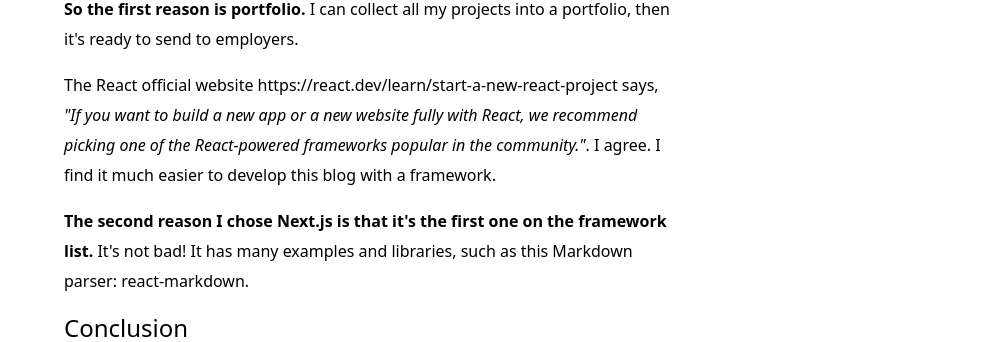
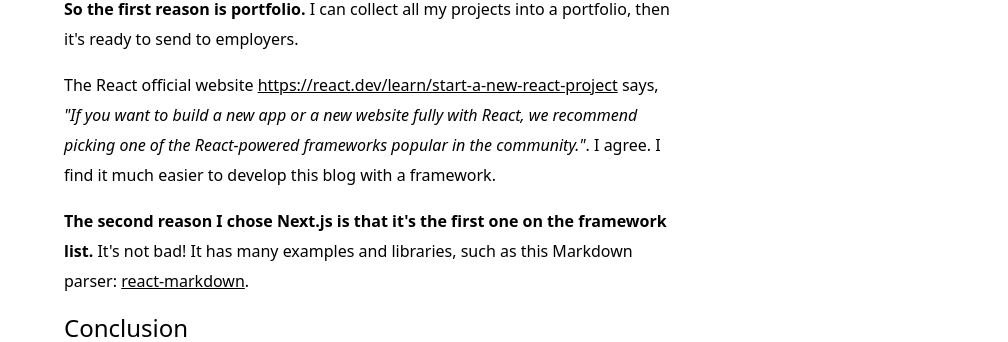
Before and after one commit to davidlc9113/next-blog, a Next.js app: page /articles/2024-05-27-why-build-a-blog-with-next-js in a window 1280 px wide. Shown: the part 180-522 px from the top of the page, without its empty margins (272-1280 px from the left). Built offline with nearby package versions, Linux system fonts and the light colour scheme.

Commit message:
Fix accessbility

```diff
--- a/_data/2024-05-27-why-build-a-blog-with-next-js.md
+++ b/_data/2024-05-27-why-build-a-blog-with-next-js.md
@@ -4,7 +4,7 @@
 
 **So the first reason is portfolio.** I can collect all my projects into a portfolio, then it's ready to send to employers.
 
-The React official website https://react.dev/learn/start-a-new-react-project says, *"If you want to build a new app or a new website fully with React, we recommend picking one of the React-powered frameworks popular in the community."*. I agree. I find it much easier to develop this blog with a framework.
+The React official website [https://react.dev/learn/start-a-new-react-project](https://react.dev/learn/start-a-new-react-project) says, *"If you want to build a new app or a new website fully with React, we recommend picking one of the React-powered frameworks popular in the community."*. I agree. I find it much easier to develop this blog with a framework.
 
 **The second reason I chose Next.js is that it's the first one on the framework list.** It's not bad! It has many examples and libraries, such as this Markdown parser: [react-markdown](https://github.com/remarkjs/react-markdown).
 
--- a/src/app/articles/[slug]/page.js
+++ b/src/app/articles/[slug]/page.js
@@ -3,8 +3,18 @@
 import { notFound } from "next/navigation";
 import Markdown from "react-markdown";
 
+const getArticle = (params) => {
+  // to-do: need cache?
+  return getData(`${params.slug}.md`);
+}
+
+export function generateMetadata({ params }) {
+  const article = getArticle(params);
+  return { title: `${article.title} | David Li Blog` };
+}
+
 export default function Article({ params }) {
-  const article = getData(`${params.slug}.md`);
+  const article = getArticle(params);
 
   if (!article) {
     return notFound();
@@ -13,7 +23,7 @@
   return (
     <Container>
       <div className="main-content">
-        <Markdown>{article}</Markdown>
+        <Markdown>{article.content}</Markdown>
       </div>
     </Container>
   )
--- a/src/app/globals.css
+++ b/src/app/globals.css
@@ -11,6 +11,7 @@
   line-height: 2.25rem/* 36px */;
   text-align: center;
   margin-bottom: 1rem;
+  padding: 0 0.9rem;
 }
 
 h2 {
@@ -19,7 +20,17 @@
   margin: 1rem auto;
 }
 
+h3 {
+  font-size: 1.25rem; /* 20px */
+  line-height: 1.75rem; /* 28px */
+  margin-bottom: 1rem;
+}
+
 p {
   line-height: 1.875rem;
   margin-bottom: 1rem;
 }
+
+p a {
+  text-decoration: underline;
+}
--- a/src/app/layout.js
+++ b/src/app/layout.js
@@ -2,8 +2,8 @@
 import GithubCat from "./ui/GithubCat";
 
 export const metadata = {
-  title: "Create Next App",
-  description: "Generated by create next app",
+  title: "David Li Blog",
+  description: "Learning React and watching Netflix",
 };
 
 export default function RootLayout({ children }) {
--- a/src/app/lib/data.js
+++ b/src/app/lib/data.js
@@ -6,7 +6,20 @@
 export function getData(slug) {
   const dataPath = path.join(dataDir, slug);
   if (fs.existsSync(dataPath)) {
-    return fs.readFileSync(dataPath).toString();
+    console.log(dataPath)
+    const date = new Date(slug.slice(0, 10)).toLocaleDateString(
+      "en-US",
+      { month: 'long', day: 'numeric', year: 'numeric'}
+    );
+    const content = fs.readFileSync(dataPath).toString();
+    const text = content.split(/\n+/);
+    return {
+      date: date,
+      path: slug.slice(0, -3),
+      content: content,
+      title: text[0].slice(2),
+      prolog: text[1]
+    }
   }
 }
 
@@ -24,15 +37,9 @@
       "en-US",
       { month: 'long', day: 'numeric', year: 'numeric'}
     );
-  console.log(fileName.slice(0, -3))
-  const text = getData(fileName).split(/\n+/);
-    allData.push({
-      file: fileName,
-      path: fileName.slice(0, -3),
-      date: date,
-      title: text[0].slice(2),
-      prolog: text[1]
-    });
+    const rawFile = getData(fileName);
+    allData.push(rawFile);
   });
+
   return allData.sort((a, b) => getTime(b) - getTime(a));
 }
--- a/src/app/ui/Content.jsx
+++ b/src/app/ui/Content.jsx
@@ -7,11 +7,11 @@
     return (
       <Link
         href={`/articles/${e.path}`}
-        key={e.file}
+        key={e.path}
         className="flex flex-col justify-center items-center
           p-4 my-4 mx-auto border shadow"
       >
-        <h3 className=" text-3xl mb-2">{e.title}</h3>
+        <h2>{e.title}</h2>
         <p className=" text-sm mb-2">{e.date}</p>
         <p>{e.prolog}</p>
       </Link>
--- a/src/app/ui/Header.jsx
+++ b/src/app/ui/Header.jsx
@@ -4,7 +4,7 @@
   return (
     <header className="pb-4 text-center">
       <h1>David Li Blog</h1>
-      <h2 className="text-base">Learning React and watching Netflix</h2>
+      <p className="text-base">Learning React and watching Netflix</p>
       <Contact />
     </header>
   )
```
